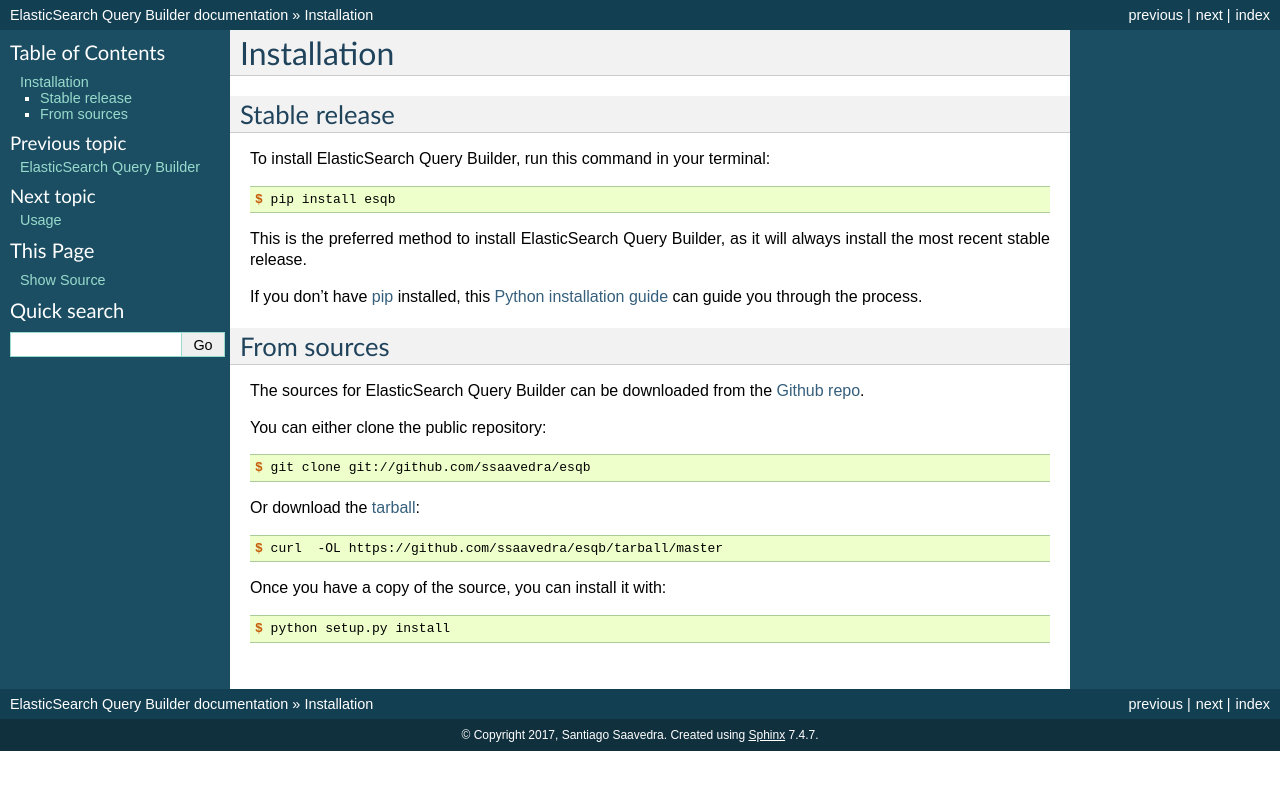
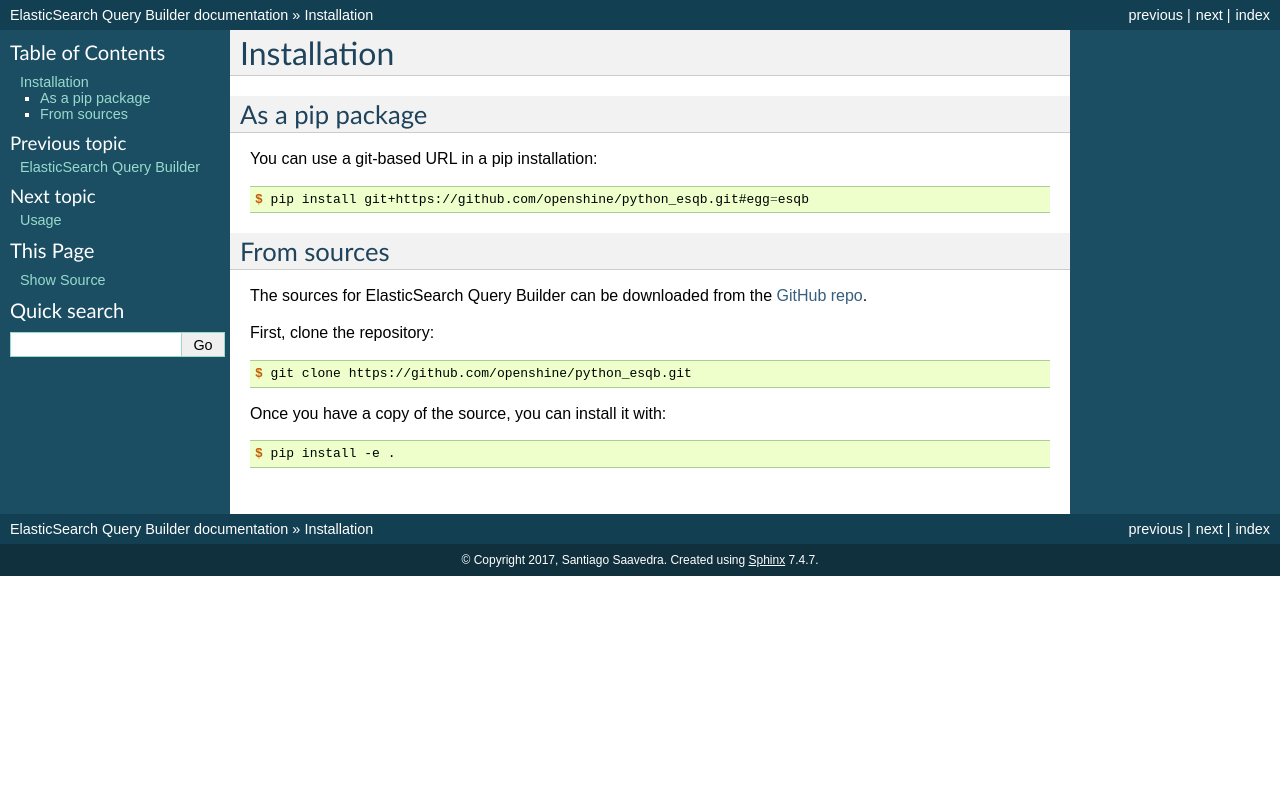
Before and after one commit to openshine/python-esqb, a Sphinx documentation site: the page built from docs/installation.rst, in a window 1280 px wide. Shown: the top 790 px of the page. Built offline with Sphinx 7.4.7, drawn with Linux system fonts in a browser that asks for light colours; the version number could not be read and is left out.

Commit message:
A bit of documentation

```diff
--- a/docs/history.rst
+++ b/docs/history.rst
@@ -1 +1 @@
-.. include:: ../HISTORY.rst
+.. include:: ../ChangeLog
--- a/docs/installation.rst
+++ b/docs/installation.rst
@@ -5,47 +5,32 @@
 ============
 
 
-Stable release
---------------
+As a pip package
+----------------
 
-To install ElasticSearch Query Builder, run this command in your terminal:
+You can use a git-based URL in a pip installation:
 
 .. code-block:: console
 
-    $ pip install esqb
-
-This is the preferred method to install ElasticSearch Query Builder, as it will always install the most recent stable release.
-
-If you don't have `pip`_ installed, this `Python installation guide`_ can guide
-you through the process.
-
-.. _pip: https://pip.pypa.io
-.. _Python installation guide: http://docs.python-guide.org/en/latest/starting/installation/
+    $ pip install git+https://github.com/openshine/python_esqb.git#egg=esqb
 
 
 From sources
 ------------
 
-The sources for ElasticSearch Query Builder can be downloaded from the `Github repo`_.
+The sources for ElasticSearch Query Builder can be downloaded from the `GitHub repo`_.
 
-You can either clone the public repository:
+First, clone the repository:
 
 .. code-block:: console
 
-    $ git clone git://github.com/ssaavedra/esqb
-
-Or download the `tarball`_:
-
-.. code-block:: console
-
-    $ curl  -OL https://github.com/ssaavedra/esqb/tarball/master
+    $ git clone https://github.com/openshine/python_esqb.git
 
 Once you have a copy of the source, you can install it with:
 
 .. code-block:: console
 
-    $ python setup.py install
+    $ pip install -e .
 
 
-.. _Github repo: https://github.com/ssaavedra/esqb
-.. _tarball: https://github.com/ssaavedra/esqb/tarball/master
+.. _GitHub repo: https://github.com/openshine/python_esqb
```
Also changed, not shown: docs/usage.rst (+11 -2 lines).
